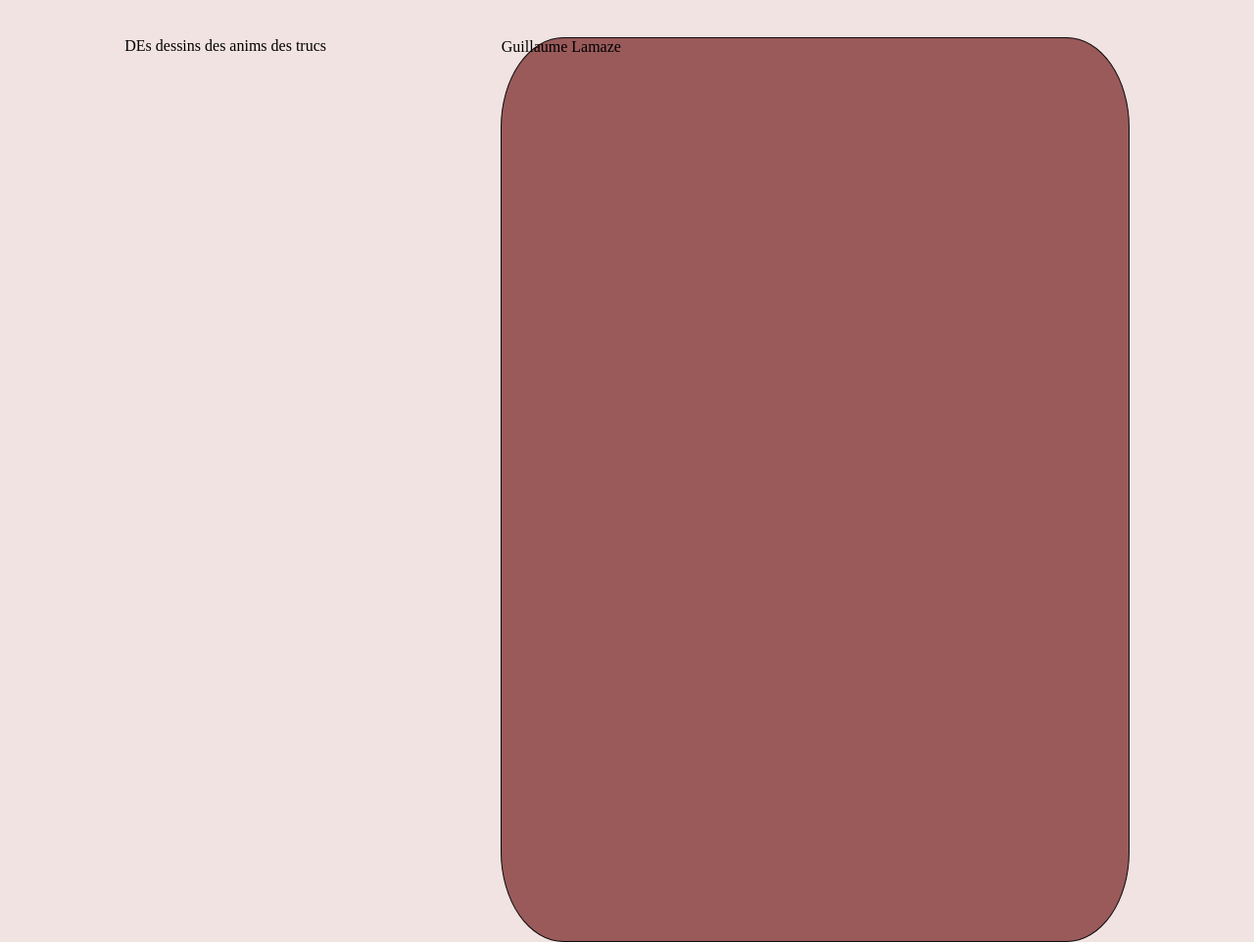
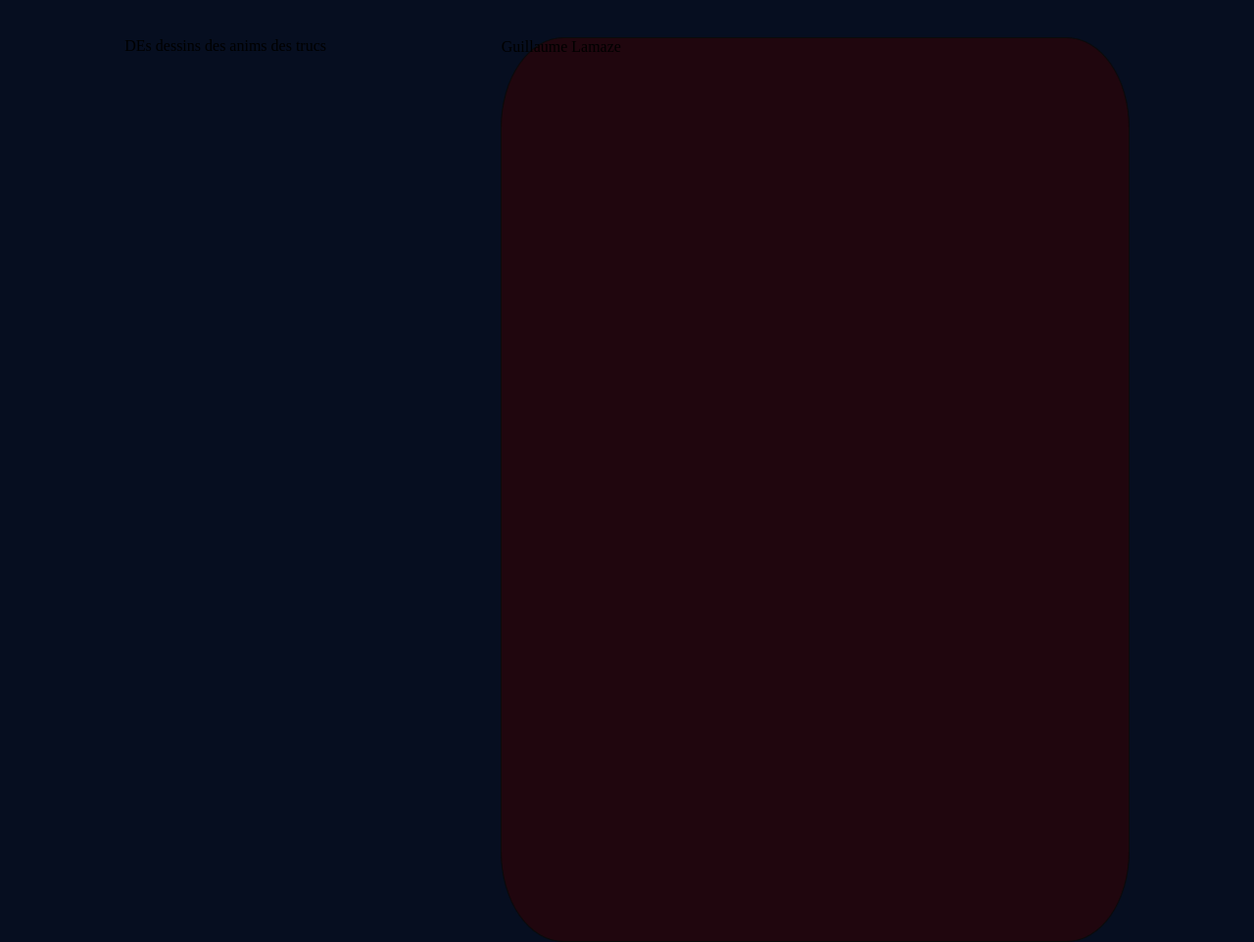
Before and after one commit to Flothar78/portfolio2, a website: page index.html in a window 1280 px wide. Shown: the top 962 px of the page at 98% size. Drawn offline with Linux system fonts and the light colour scheme.

Commit message:
SASS variables colors setup to easily try/test several colors

```diff
--- a/sass/portfolio.scss
+++ b/sass/portfolio.scss
@@ -1,13 +1,16 @@
 body,
 html {
-  $personal-frame-bg: rgb(154, 90, 90);
+  $background: #060e20;
+  $personal-frame-bg: #20060E;
+  $project-frame-bg: #062018;
+  $project-bg: #20060E;
   scroll-behavior: smooth;
   height: 100%;
   margin: 0;
 
   @media screen and (min-width: 900px) and (max-width: 1399px) {
     .background {
-      background: rgba(219, 184, 180, 0.4);
+      background: $background;
       padding: 3%;
       .draws-and-person-frames {
         display: flex;
@@ -32,11 +35,13 @@ html {
         }
       }
       .projects-frame {
+        background: $project-frame-bg;
         border: rgb(209, 25, 25) solid 1px;
         margin-top: 5%;
         display: flex;
         flex-direction: column;
         .project {
+          background: $project-bg;
           border: solid 1px blue;
           margin: 8%;
           height: 70vh;
@@ -90,10 +95,12 @@ html {
         }
       }
       .projects-frame {
+        background: $project-frame-bg;
         border: rgb(209, 25, 25) solid 1px;
         display: flex;
         flex-direction: column;
         .project {
+          background: $project-bg;
           scroll-snap-align: center;
           border: solid 1px blue;
           margin: 7% 17%;
```
Also changed, not shown: sass/portfolio.css, 1 other file.
